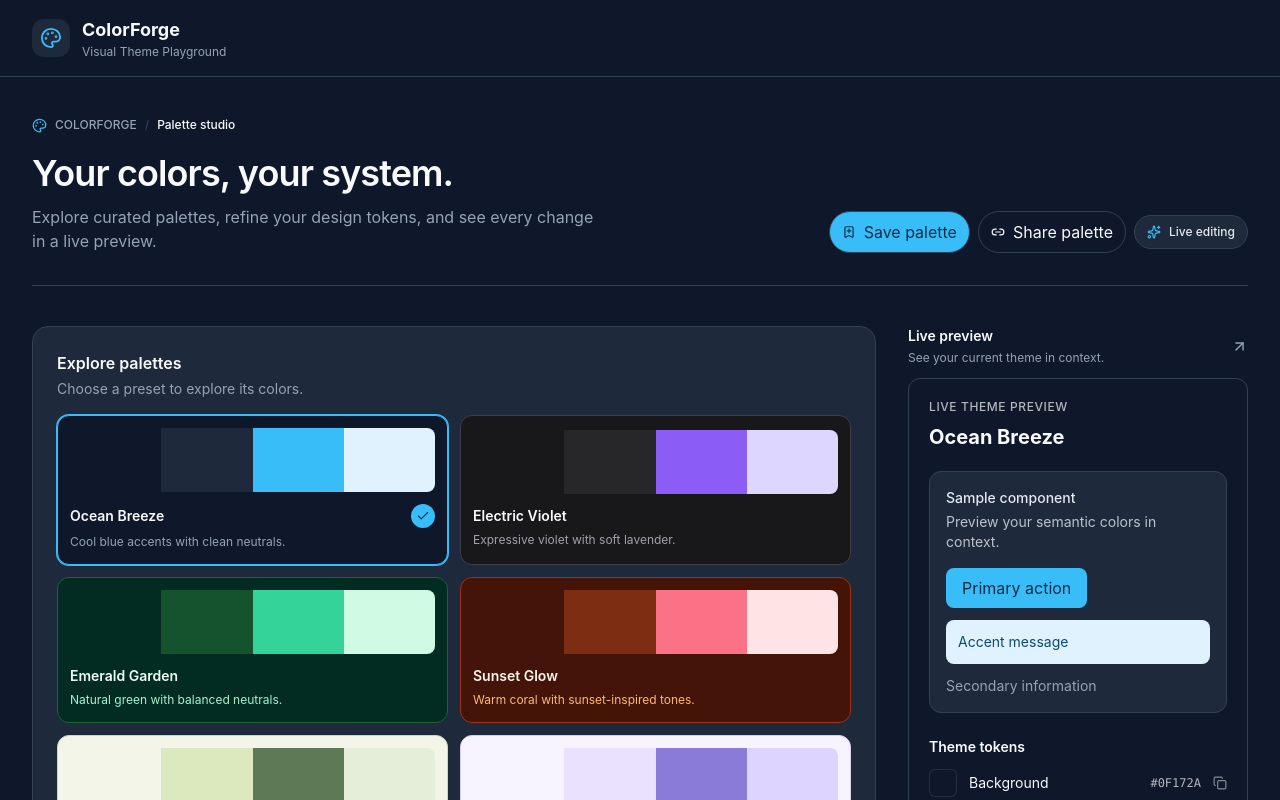
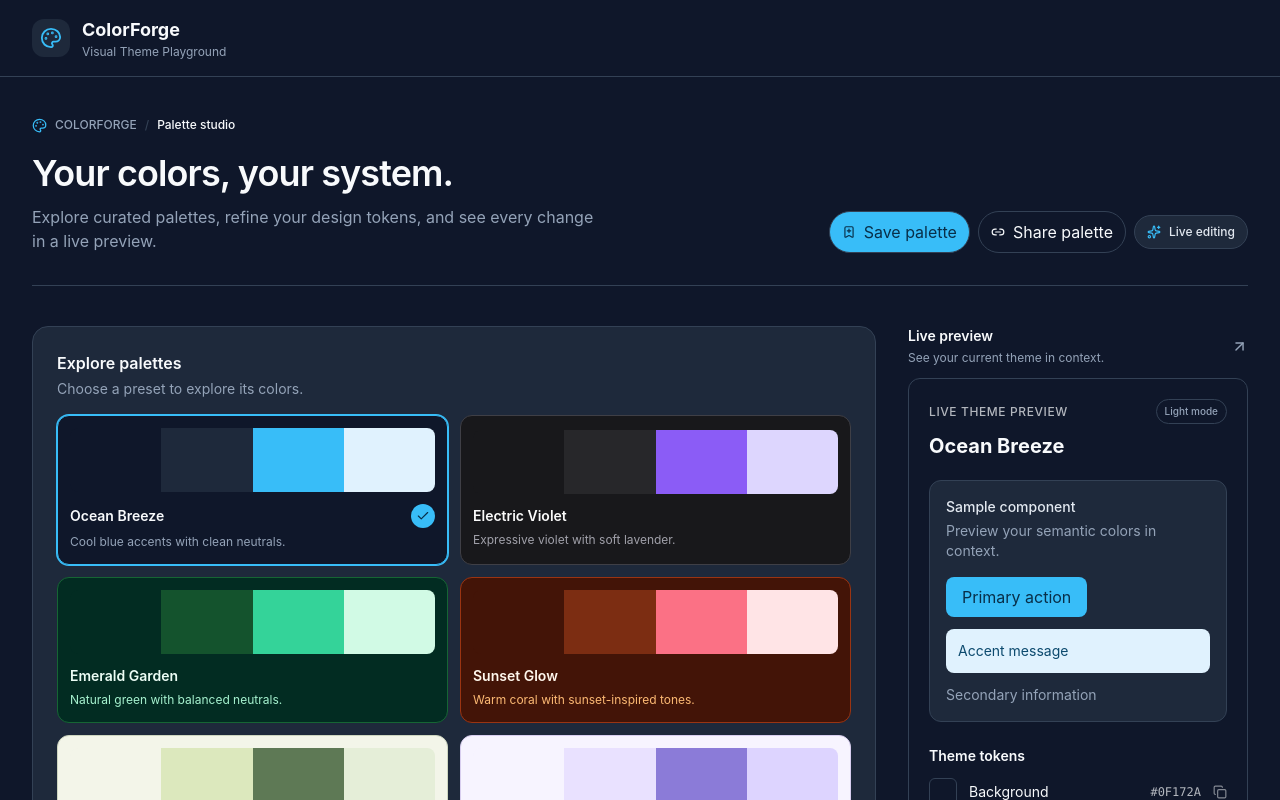
Before and after one commit to KrehantGajjar10/ColorForge, a React (Vite) app in the folder colorforge/: page /editor in a window 1280 px wide. Shown: the top 800 px of the page. Built offline with nearby package versions, Linux system fonts and the light colour scheme.

Commit message:
fix: adapt live preview to color mode

```diff
--- a/colorforge/src/components/palette/PalettePreview.tsx
+++ b/colorforge/src/components/palette/PalettePreview.tsx
@@ -2,6 +2,7 @@ import { useState } from "react";
 import { Copy, Check } from "lucide-react";
 import type { Palette } from "../../types";
 import { themeTokenDefinitions } from "../../data/themeTokens";
+import { useTheme } from "../../context/useTheme";
 
 interface PalettePreviewProps {
   palette: Palette;
@@ -9,7 +10,9 @@ interface PalettePreviewProps {
 
 export default function PalettePreview({ palette }: PalettePreviewProps) {
   const [copied, setCopied] = useState<string | null>(null);
+  const { colorMode } = useTheme();
   const tokens = palette.tokens;
+  const isDark = colorMode === "dark";
 
   async function copyColor(color: string) {
     try {
@@ -22,36 +25,50 @@ export default function PalettePreview({ palette }: PalettePreviewProps) {
 
   return (
     <section
-      className="rounded-xl border p-5"
+      className="rounded-xl border p-5 transition-colors duration-300"
       style={{
-        backgroundColor: tokens.background,
-        borderColor: tokens.border,
-        color: tokens.foreground,
+        backgroundColor: "var(--cf-background)",
+        borderColor: "var(--cf-border)",
+        color: "var(--cf-foreground)",
       }}
     >
-      <p className="text-xs font-medium uppercase tracking-wider opacity-70">
-        Live theme preview
-      </p>
+      <div className="flex items-center justify-between gap-3">
+        <p className="text-xs font-medium uppercase tracking-wider opacity-70">
+          Live theme preview
+        </p>
+        <span
+          className="rounded-full border px-2 py-1 text-[10px] font-medium"
+          style={{
+            borderColor: "var(--cf-border)",
+            color: "var(--cf-muted-foreground)",
+          }}
+        >
+          {isDark ? "Dark mode" : "Light mode"}
+        </span>
+      </div>
 
       <h3 className="mt-2 text-xl font-bold">{palette.name}</h3>
 
       <div
-        className="mt-5 rounded-xl border p-4"
+        className="mt-5 rounded-xl border p-4 transition-colors duration-300"
         style={{
-          backgroundColor: tokens.secondary,
-          borderColor: tokens.border,
-          color: tokens.secondaryForeground,
+          backgroundColor: "var(--cf-secondary)",
+          borderColor: "var(--cf-border)",
+          color: "var(--cf-secondary-foreground)",
         }}
       >
         <p className="text-sm font-medium">Sample component</p>
 
-        <p className="mt-1 text-sm opacity-80">
+        <p
+          className="mt-1 text-sm"
+          style={{ color: "var(--cf-muted-foreground)" }}
+        >
           Preview your semantic colors in context.
         </p>
 
         <button
           type="button"
-          className="mt-4 rounded-lg px-4 py-2 text-sm font-semibold"
+          className="mt-4 rounded-lg px-4 py-2 text-sm font-semibold transition-opacity hover:opacity-85"
           style={{
             backgroundColor: tokens.primary,
             color: tokens.primaryForeground,
@@ -70,7 +87,10 @@ export default function PalettePreview({ palette }: PalettePreviewProps) {
           Accent message
         </div>
 
-        <p className="mt-3 text-sm" style={{ color: tokens.mutedForeground }}>
+        <p
+          className="mt-3 text-sm"
+          style={{ color: "var(--cf-muted-foreground)" }}
+        >
           Secondary information
         </p>
       </div>
@@ -87,11 +107,15 @@ export default function PalettePreview({ palette }: PalettePreviewProps) {
               type="button"
               onClick={() => copyColor(color)}
               title={`Copy ${color}`}
-              className="flex w-full items-center gap-3 rounded-lg text-left"
+              aria-label={`Copy ${label} color ${color}`}
+              className="flex w-full items-center gap-3 rounded-lg text-left transition-opacity hover:opacity-75"
             >
               <span
-                className="h-7 w-7 shrink-0 rounded-md border border-white/10"
-                style={{ backgroundColor: color }}
+                className="h-7 w-7 shrink-0 rounded-md border"
+                style={{
+                  backgroundColor: color,
+                  borderColor: "var(--cf-border)",
+                }}
               />
 
               <span className="min-w-0 flex-1 truncate text-sm">{label}</span>
@@ -99,9 +123,9 @@ export default function PalettePreview({ palette }: PalettePreviewProps) {
               <span className="font-mono text-xs opacity-70">{color}</span>
 
               {copied === color ? (
-                <Check size={14} />
+                <Check size={14} aria-hidden="true" />
               ) : (
-                <Copy size={14} className="opacity-50" />
+                <Copy size={14} className="opacity-50" aria-hidden="true" />
               )}
             </button>
           );
```
